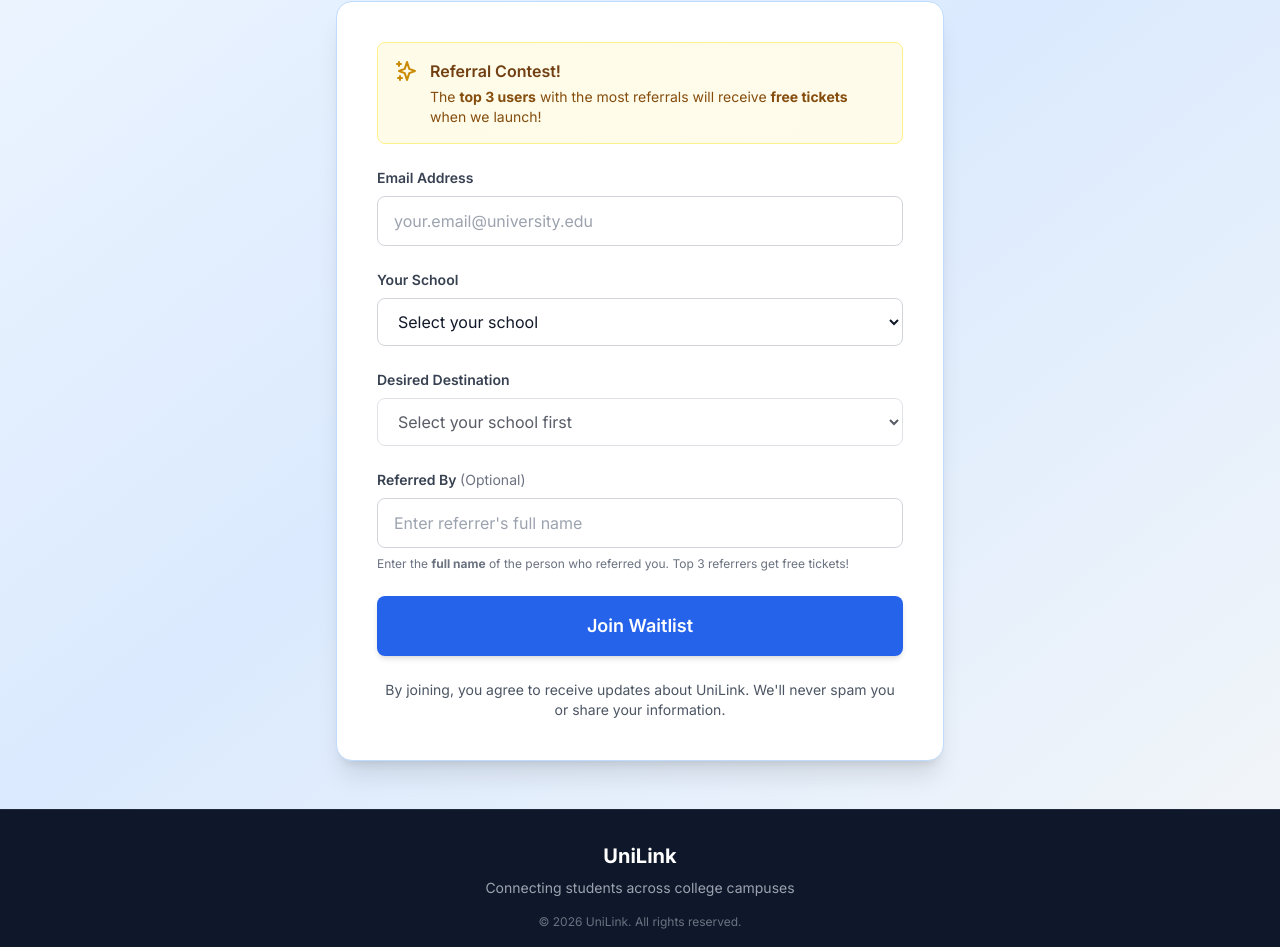
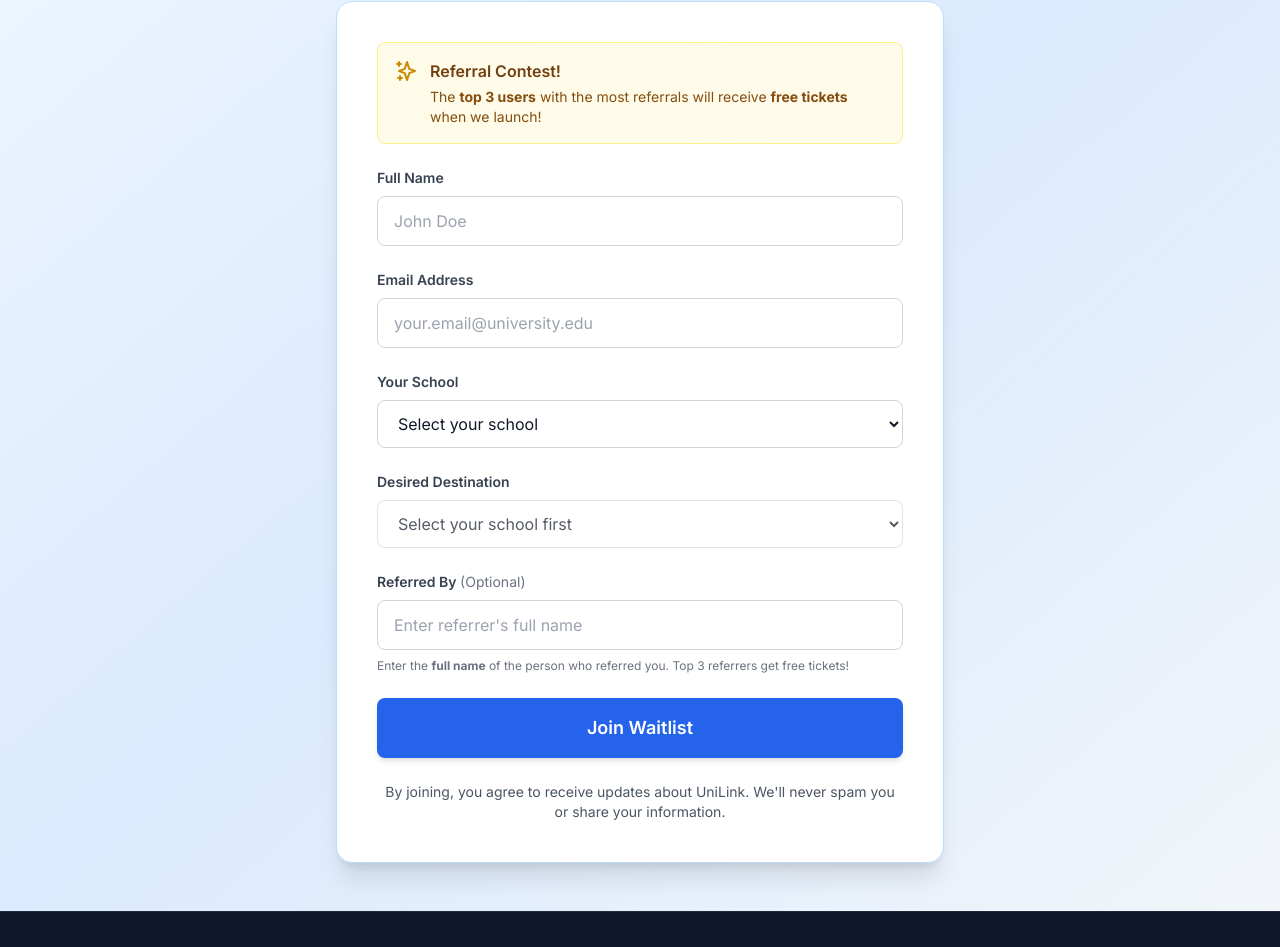
Before and after one commit to vrajsenthil/campus-connect, a Next.js app: page / in a window 1280 px wide. Shown: the part 2664-3611 px from the top of the page. Built offline with nearby package versions, Linux system fonts and the light colour scheme.

Commit message:
name field

```diff
--- a/app/admin/page.tsx
+++ b/app/admin/page.tsx
@@ -4,6 +4,7 @@ import { useState, useEffect } from 'react'
 
 interface WaitlistEntry {
   id: string
+  name?: string
   email: string
   school: string
   destination?: string
@@ -218,6 +219,9 @@ export default function AdminPage() {
                       #
                     </th>
                     <th className="px-6 py-3 text-left text-xs font-medium text-gray-500 uppercase tracking-wider">
+                      Name
+                    </th>
+                    <th className="px-6 py-3 text-left text-xs font-medium text-gray-500 uppercase tracking-wider">
                       Email
                     </th>
                     <th className="px-6 py-3 text-left text-xs font-medium text-gray-500 uppercase tracking-wider">
@@ -242,6 +246,9 @@ export default function AdminPage() {
                     <tr key={entry.id} className="hover:bg-gray-50">
                       <td className="px-6 py-4 whitespace-nowrap text-sm text-gray-500">
                         {index + 1}
+                      </td>
+                      <td className="px-6 py-4 whitespace-nowrap text-sm font-medium text-gray-900">
+                        {entry.name || '—'}
                       </td>
                       <td className="px-6 py-4 whitespace-nowrap text-sm font-medium text-gray-900">
                         {entry.email}
@@ -300,8 +307,9 @@ export default function AdminPage() {
             <button
               onClick={() => {
                 const csv = [
-                  ['Email', 'School', 'Destination', 'Referred By', 'Signed Up'],
+                  ['Name', 'Email', 'School', 'Destination', 'Referred By', 'Signed Up'],
                   ...entries.map(entry => [
+                    entry.name || 'N/A',
                     entry.email,
                     getSchoolDisplayName(entry.school),
                     entry.destination ? getDestinationDisplayName(entry.destination) : 'N/A',
--- a/app/api/waitlist/route.ts
+++ b/app/api/waitlist/route.ts
@@ -61,9 +61,16 @@ export async function GET() {
 export async function POST(request: NextRequest) {
   try {
     const body = await request.json()
-    const { email, school, destination, referrerName } = body
+    const { name, email, school, destination, referrerName } = body
 
     // Validate input
+    if (!name || !name.trim()) {
+      return NextResponse.json(
+        { error: 'Full name is required' },
+        { status: 400 }
+      )
+    }
+
     if (!email || !school || !destination) {
       return NextResponse.json(
         { error: 'Email, school, and destination are required' },
@@ -95,6 +102,7 @@ export async function POST(request: NextRequest) {
     // Add new entry
     const newEntry = {
       id: Date.now().toString(),
+      name: name.trim(),
       email: email.toLowerCase(),
       school,
       destination,
--- a/app/components/WaitlistForm.tsx
+++ b/app/components/WaitlistForm.tsx
@@ -3,6 +3,7 @@
 import { useState } from 'react'
 
 export default function WaitlistForm() {
+  const [name, setName] = useState('')
   const [email, setEmail] = useState('')
   const [school, setSchool] = useState('')
   const [destination, setDestination] = useState('')
@@ -29,6 +30,12 @@ export default function WaitlistForm() {
   const handleSubmit = async (e: React.FormEvent) => {
     e.preventDefault()
     setErrorMessage('')
+
+    if (!name || !name.trim()) {
+      setErrorMessage('Please enter your full name')
+      setStatus('error')
+      return
+    }
 
     if (!email) {
       setErrorMessage('Please enter your email address')
@@ -63,6 +70,7 @@ export default function WaitlistForm() {
           'Content-Type': 'application/json',
         },
         body: JSON.stringify({
+          name: name.trim(),
           email,
           school,
           destination,
@@ -80,6 +88,7 @@ export default function WaitlistForm() {
       }
 
       setStatus('success')
+      setName('')
       setEmail('')
       setSchool('')
       setDestination('')
@@ -128,6 +137,22 @@ export default function WaitlistForm() {
 
           <form onSubmit={handleSubmit} className="space-y-6">
             <div>
+              <label htmlFor="name" className="block text-sm font-semibold text-gray-700 mb-2">
+                Full Name
+              </label>
+              <input
+                type="text"
+                id="name"
+                value={name}
+                onChange={(e) => setName(e.target.value)}
+                placeholder="John Doe"
+                className="w-full px-4 py-3 rounded-lg border border-gray-300 bg-white text-gray-900 placeholder-gray-400 focus:ring-2 focus:ring-blue-500 focus:border-transparent outline-none transition-all"
+                disabled={status === 'loading'}
+                required
+              />
+            </div>
+
+            <div>
               <label htmlFor="email" className="block text-sm font-semibold text-gray-700 mb-2">
                 Email Address
               </label>
@@ -139,6 +164,7 @@ export default function WaitlistForm() {
                 placeholder="your.email@university.edu"
                 className="w-full px-4 py-3 rounded-lg border border-gray-300 bg-white text-gray-900 placeholder-gray-400 focus:ring-2 focus:ring-blue-500 focus:border-transparent outline-none transition-all"
                 disabled={status === 'loading'}
+                required
               />
             </div>
 
@@ -155,6 +181,7 @@ export default function WaitlistForm() {
                 }}
                 className="w-full px-4 py-3 rounded-lg border border-gray-300 bg-white text-gray-900 focus:ring-2 focus:ring-blue-500 focus:border-transparent outline-none transition-all"
                 disabled={status === 'loading'}
+                required
               >
                 <option value="">Select your school</option>
                 <option value="uiuc">University of Illinois Urbana-Champaign (UIUC)</option>
@@ -173,6 +200,7 @@ export default function WaitlistForm() {
                 onChange={(e) => setDestination(e.target.value)}
                 className="w-full px-4 py-3 rounded-lg border border-gray-300 bg-white text-gray-900 focus:ring-2 focus:ring-blue-500 focus:border-transparent outline-none transition-all"
                 disabled={status === 'loading' || !school}
+                required
               >
                 <option value="">
                   {school ? 'Select your desired destination' : 'Select your school first'}
```
